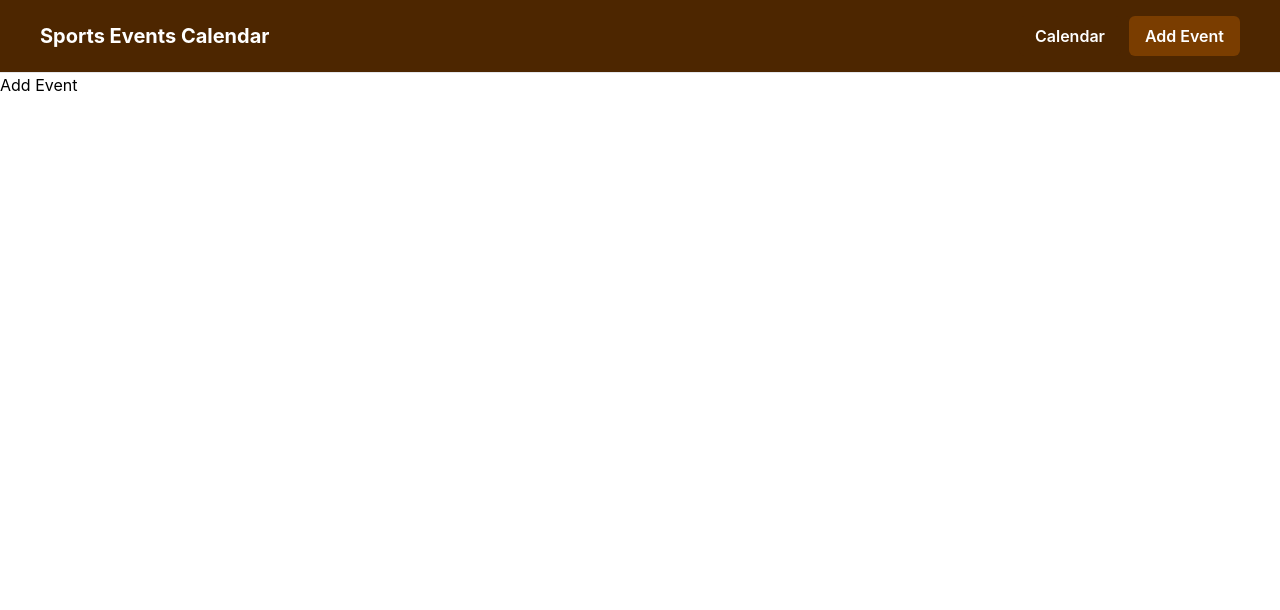
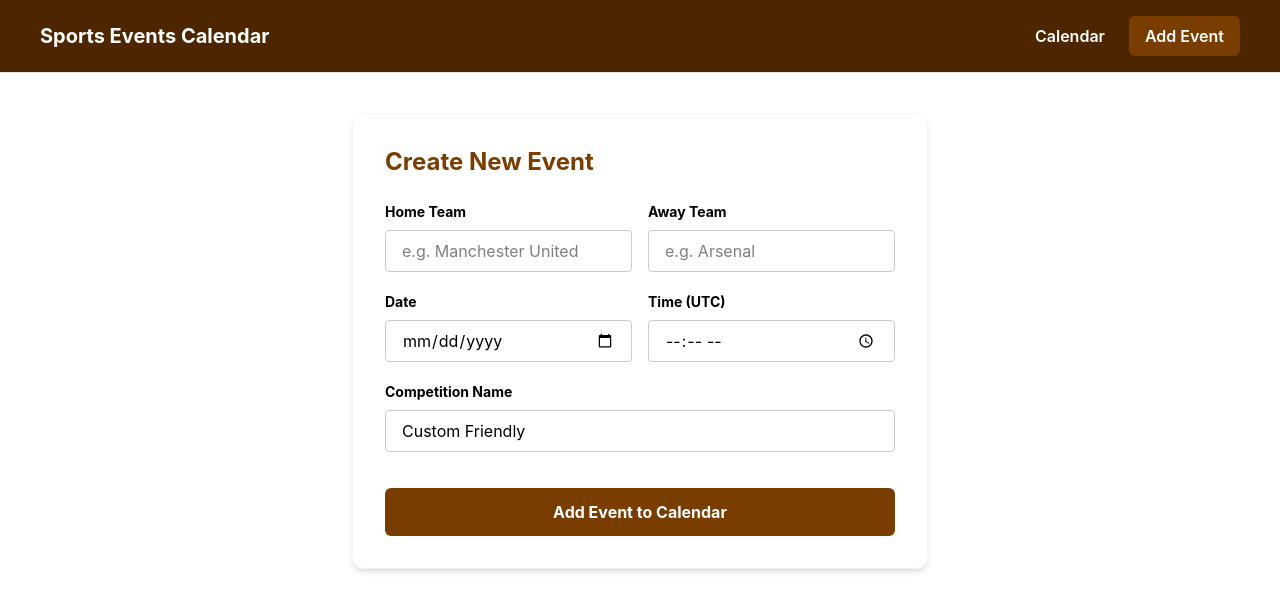
Before and after one commit to Reshma-24799/sports-event-calendar, a React (Vite) app: page /add-event in a window 1280 px wide. Shown: the top 610 px of the page. Built offline with nearby package versions, Linux system fonts and the light colour scheme.

Commit message:
Craeted EventForm and used EventContext to manage state

```diff
--- a/src/App.css
+++ b/src/App.css
@@ -51,3 +51,20 @@ body {
   max-width: 600px;
   margin: 0 auto;
 }
+.form-input {
+  width: 100%;
+  padding: 0.5rem 1rem;
+  margin: 4px 0;
+  border: 1px solid #ccc;
+  border-radius: 4px;
+  outline: none;
+
+}
+.form-label {
+  display: block;
+  font-size: 0.875rem;
+  line-height: 1.25rem;
+  font-weight: 700;
+  color: black;
+  margin-bottom: 0.25rem;
+}
--- a/src/App.tsx
+++ b/src/App.tsx
@@ -4,11 +4,13 @@ import Navbar from './pages/Navbar'
 import CalendarPage from './pages/CalendarPage'
 import AddEventPage from './pages/AddEventPage'
 import DetailPage from './pages/DetailPage'
+import { EventProvider } from './context/EventContext'
 
 function App() {
 
   return (
     <div className='min-h-screen'>
+      <EventProvider>
         <BrowserRouter>
           <Navbar />
           <Routes>
@@ -17,6 +19,7 @@ function App() {
             <Route path="/add-event" element={<AddEventPage />} />
           </Routes>
        </BrowserRouter>
+      </EventProvider>
     </div>
   )
 }
--- a/src/components/Calendar.tsx
+++ b/src/components/Calendar.tsx
@@ -1,4 +1,4 @@
-import eventsData from '../data/events.json';
+import { useEvents } from '../context/EventContext';
 
 type CalendarProps = {
     year: number;
@@ -8,6 +8,7 @@ type CalendarProps = {
 };
 
 const Calendar = ({ year, month, selectedDate, onDateSelect }: CalendarProps) => {
+    const { events } = useEvents();
     const daysInMonth = new Date(year, month + 1, 0).getDate();
     const firstDayOfMonth = new Date(year, month, 1).getDay();
 
@@ -22,7 +23,7 @@ const Calendar = ({ year, month, selectedDate, onDateSelect }: CalendarProps) =>
 
      const hasEvent = (day: number) => {
         const dateStr = formatDate(day);
-        return eventsData.data.some(event => event.dateVenue === dateStr);
+        return events.some(event => event.dateVenue === dateStr);
     };
 
     return (
--- /dev/null
+++ b/src/components/EventForm.tsx
@@ -0,0 +1,134 @@
+import { useState } from 'react';
+
+type EventFormProps = {
+    onSubmit: (eventData: any) => void;
+};
+
+const EventForm = ({ onSubmit }: EventFormProps) => {
+    const [formData, setFormData] = useState({
+        homeTeam: '',
+        awayTeam: '',
+        date: '',
+        time: '',
+        competition: 'Custom Friendly',
+        season: '2026'
+    });
+
+    const handleChange = (e: React.ChangeEvent<HTMLInputElement>) => {
+        const { name, value } = e.target;
+        setFormData(prev => ({ ...prev, [name]: value }));
+    };
+
+    const handleSubmit = (e: React.FormEvent) => {
+        e.preventDefault();
+        const newEvent = {
+            season: formData.season,
+            status: "scheduled",
+            timeVenueUTC: `${formData.time}:00`,
+            dateVenue: formData.date,
+            originCompetitionName: formData.competition,
+            homeTeam: {
+                name: formData.homeTeam,
+                officialName: formData.homeTeam,
+                abbreviation: formData.homeTeam.substring(0, 3).toUpperCase()
+            },
+            awayTeam: {
+                name: formData.awayTeam,
+                officialName: formData.awayTeam,
+                abbreviation: formData.awayTeam.substring(0, 3).toUpperCase()
+            },
+            result: null
+        };
+
+        onSubmit(newEvent);
+
+        setFormData({
+            homeTeam: '',
+            awayTeam: '',
+            date: '',
+            time: '',
+            competition: 'Custom Friendly',
+            season: '2024'
+        });
+    };
+
+    return (
+        <form onSubmit={handleSubmit} className=" p-8 rounded-xl shadow-md border border-gray-100 max-w-xl mx-auto">
+            <h2 className="text-2xl font-bold text-[#7A3D00] mb-6">Create New Event</h2>
+
+            <div className="space-y-4">
+                <div className="grid grid-cols-1 md:grid-cols-2 gap-4">
+                    <div>
+                        <label className="form-label">Home Team</label>
+                        <input
+                            required
+                            type="text"
+                            name="homeTeam"
+                            value={formData.homeTeam}
+                            onChange={handleChange}
+                            placeholder="e.g. Manchester United"
+                            className="form-input focus:ring-2 focus:ring-[#7A3D00]"
+                        />
+                    </div>
+                    <div>
+                        <label className="form-label">Away Team</label>
+                        <input
+                            required
+                            type="text"
+                            name="awayTeam"
+                            value={formData.awayTeam}
+                            onChange={handleChange}
+                            placeholder="e.g. Arsenal"
+                            className="form-input focus:ring-2 focus:ring-[#7A3D00]"
+                        />
+                    </div>
+                </div>
+                <div className="grid grid-cols-1 md:grid-cols-2 gap-4">
+                    <div>
+                        <label className="form-label">Date</label>
+                        <input
+                            required
+                            type="date"
+                            name="date"
+                            value={formData.date}
+                            onChange={handleChange}
+                            className="form-input focus:ring-2 focus:ring-[#7A3D00]"
+                        />
+                    </div>
+                    <div>
+                        <label className="form-label">Time (UTC)</label>
+                        <input
+                            required
+                            type="time"
+                            name="time"
+                            value={formData.time}
+                            onChange={handleChange}
+                            className="form-input focus:ring-2 focus:ring-[#7A3D00]"
+                        />
+                    </div>
+                </div>
+
+                <div>
+                    <label className="form-label">Competition Name</label>
+                    <input
+                        required
+                        type="text"
+                        name="competition"
+                        value={formData.competition}
+                        onChange={handleChange}
+                        className="form-input focus:ring-2 focus:ring-[#7A3D00]"
+                    />
+                </div>
+            </div>
+
+            <button
+                type="submit"
+                className="w-full mt-8 px-6 py-3 bg-[#7A3D00] text-white font-bold rounded-md"
+            >
+                Add Event to Calendar
+            </button>
+        </form>
+    );
+};
+
+export default EventForm;
--- /dev/null
+++ b/src/context/EventContext.tsx
@@ -0,0 +1,27 @@
+import React, { createContext, useContext, useState } from 'react';
+import initialEventsData from '../data/events.json';
+
+type EventContextType = {
+    events: any[];
+    addEvent: (event: any) => void;
+};
+
+const EventContext = createContext<EventContextType | undefined>(undefined);
+
+export const EventProvider = ({ children }: { children: React.ReactNode }) => {
+    const [events, setEvents] = useState(initialEventsData.data);
+    const addEvent = (newEvent: any) => {
+        setEvents(prev => [...prev, newEvent]);
+    };
+    return (
+        <EventContext.Provider value={{ events, addEvent }}>
+            {children}
+        </EventContext.Provider>
+    );
+};
+
+export const useEvents = () => {
+    const context = useContext(EventContext);
+    if (!context) throw new Error("useEvents must be used within an EventProvider");
+    return context;
+};
--- a/src/pages/AddEventPage.tsx
+++ b/src/pages/AddEventPage.tsx
@@ -1,7 +1,19 @@
+import { useNavigate } from 'react-router-dom';
+import EventForm from '../components/EventForm';
+import { useEvents } from '../context/EventContext';
+
 const AddEventPage = () => {
+    const { addEvent } = useEvents();
+    const navigate = useNavigate();
+
+    const handleFormSubmit = (newEvent: any) => {
+        addEvent(newEvent);
+        navigate('/');
+    };
+
     return (
-        <div>
-            <h1>Add Event</h1>
+        <div className="p-6 md:p-10 max-w-6xl mx-auto">
+            <EventForm onSubmit={handleFormSubmit} />
         </div>
     )
 }
--- a/src/pages/CalendarPage.tsx
+++ b/src/pages/CalendarPage.tsx
@@ -1,11 +1,12 @@
 import { useState } from 'react';
 import Calendar from '../components/Calendar';
 import EventSidePanel from '../components/EventSidePanel';
-import eventsData from '../data/events.json';
+import { useEvents } from '../context/EventContext';
 
 const CalendarPage = () => {
     const [currentDate, setCurrentDate] = useState(new Date(2024, 0, 1));
     const [selectedDate, setSelectedDate] = useState<string | null>(null);
+    const { events } = useEvents();
 
     const year = currentDate.getFullYear();
     const month = currentDate.getMonth();
@@ -21,9 +22,9 @@ const CalendarPage = () => {
     };
 
     const selectedEvents = selectedDate
-        ? eventsData.data
+        ? events
+            .map((event, index) => ({ ...event, originalIndex: index }))
             .filter(event => event.dateVenue === selectedDate)
-            .map((event, index) => ({ ...event, originalIndex: index }))
         : [];
 
     return (
--- a/src/pages/DetailPage.tsx
+++ b/src/pages/DetailPage.tsx
@@ -1,13 +1,13 @@
 import { useParams, useNavigate } from 'react-router-dom';
-import eventsData from '../data/events.json';
+import { useEvents } from '../context/EventContext';
 
 const DetailPage = () => {
     const { id } = useParams();
     const navigate = useNavigate();
+    const { events } = useEvents();
 
-    // Parse the ID back to a number to use as index
     const eventIndex = parseInt(id || '-1');
-    const event = eventsData.data[eventIndex];
+    const event = events[eventIndex];
 
     if (!event) {
         return (
```
Lines whose indentation alone changed are shown as unchanged.
